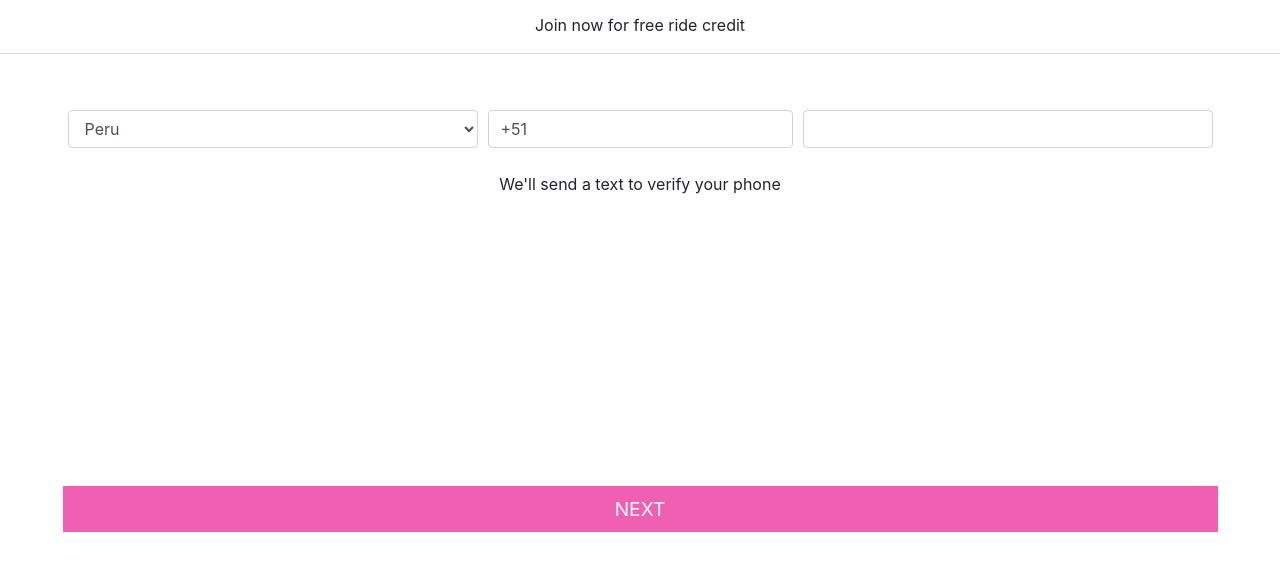
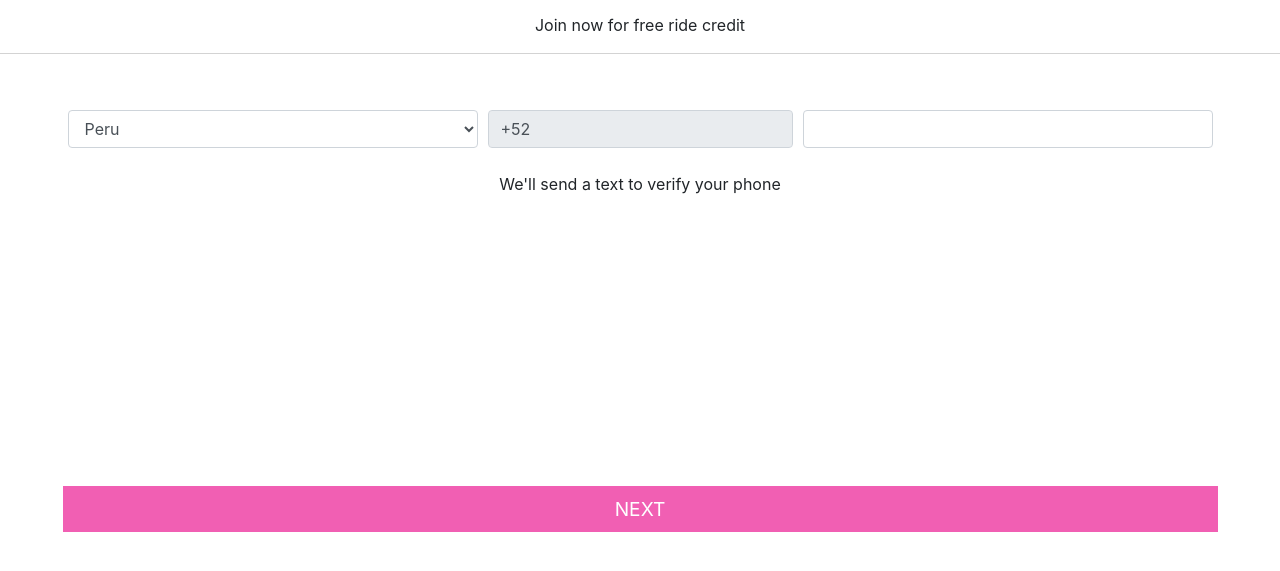
Before and after one commit to Danielalab/mobile-lyft, a plain HTML site: page views/view-2.html in a window 1280 px wide. Shown: the part 57-628 px from the top of the page. Drawn offline with nearby package versions, Linux system fonts and the light colour scheme.

Commit message:
desabilita input / view-2

```diff
--- a/views/view-2.html
+++ b/views/view-2.html
@@ -36,7 +36,7 @@
         </select>
       </div>
       <div class="form-group col-3 my-2">
-        <input class="form-control" value="+51">
+        <input class="form-control" value="+52" id="disabledInput" disabled>
       </div>
       <div class="form-group col-4 my-2">
         <input class="form-control" id="user-phone">
```
